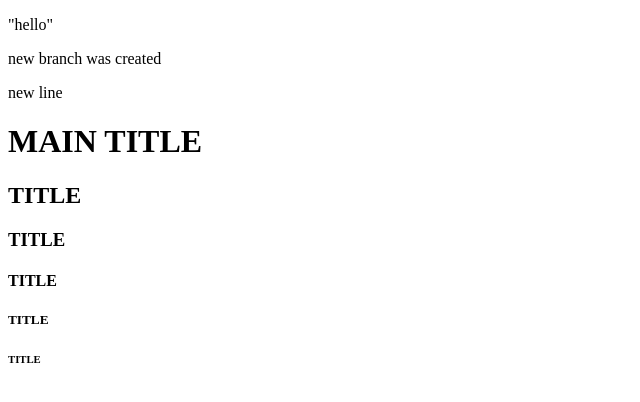
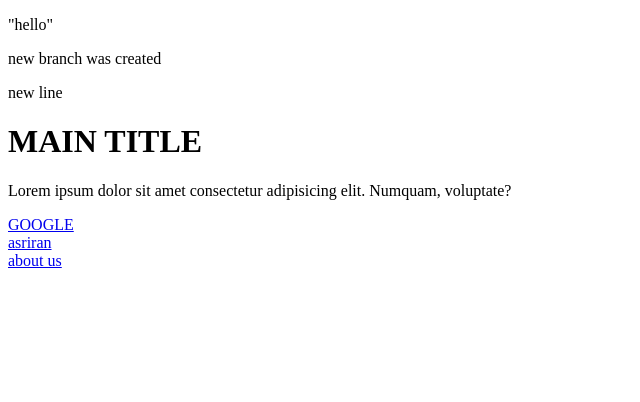
Before and after one commit to amirlinuxuser/frontend-html, a plain HTML site: page index.html in a window 1280 px wide. Shown: the whole page, without its empty margins (0-640 px from the left). Drawn offline with Linux system fonts and the light colour scheme.

Commit message:
internal and external refrences added

```diff
--- a/index.html
+++ b/index.html
@@ -14,11 +14,12 @@
         <p>new line</p>
     </div>
     <h1>MAIN TITLE</h1>
-    <h2>TITLE</h2>
-    <h3>TITLE</h3>
-    <h4>TITLE</h4>
-    <h5>TITLE</h5>
-    <h6>TITLE</h6>
+    <p>Lorem ipsum dolor sit amet consectetur adipisicing elit. Numquam, voluptate?</p>
+    <a href="https://www.google.com" target="_blank">GOOGLE</a>
+    <br>
+    <a href="https://www.asriran.com/" target="_blank">asriran</a>
+    <br>
+    <a href="about-us-dir/about-us.html" target="_blank">about us</a>
 </body>
 
 </html>
```
Also changed, not shown: about-us-dir/about-us.html (added, +13 -0 lines).
